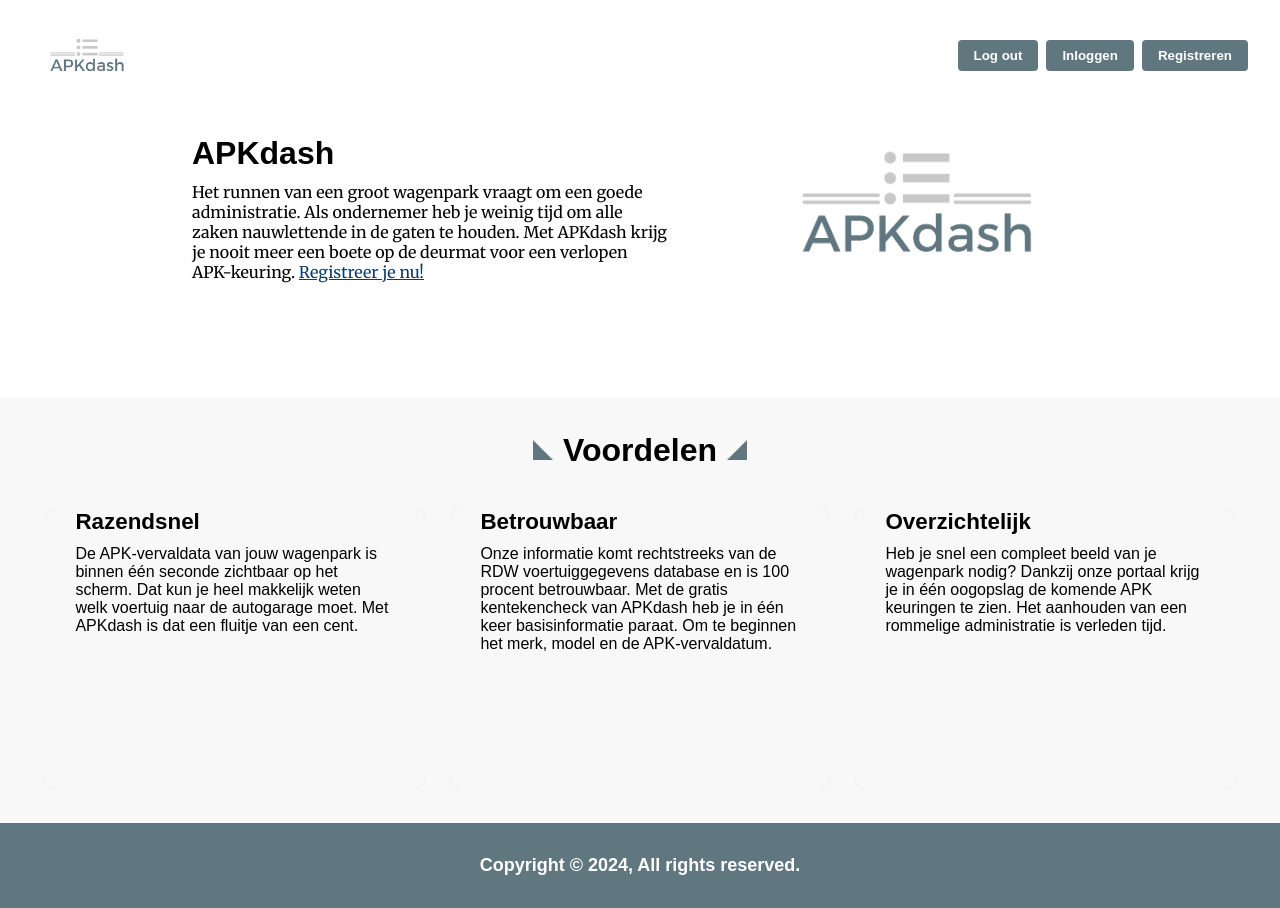
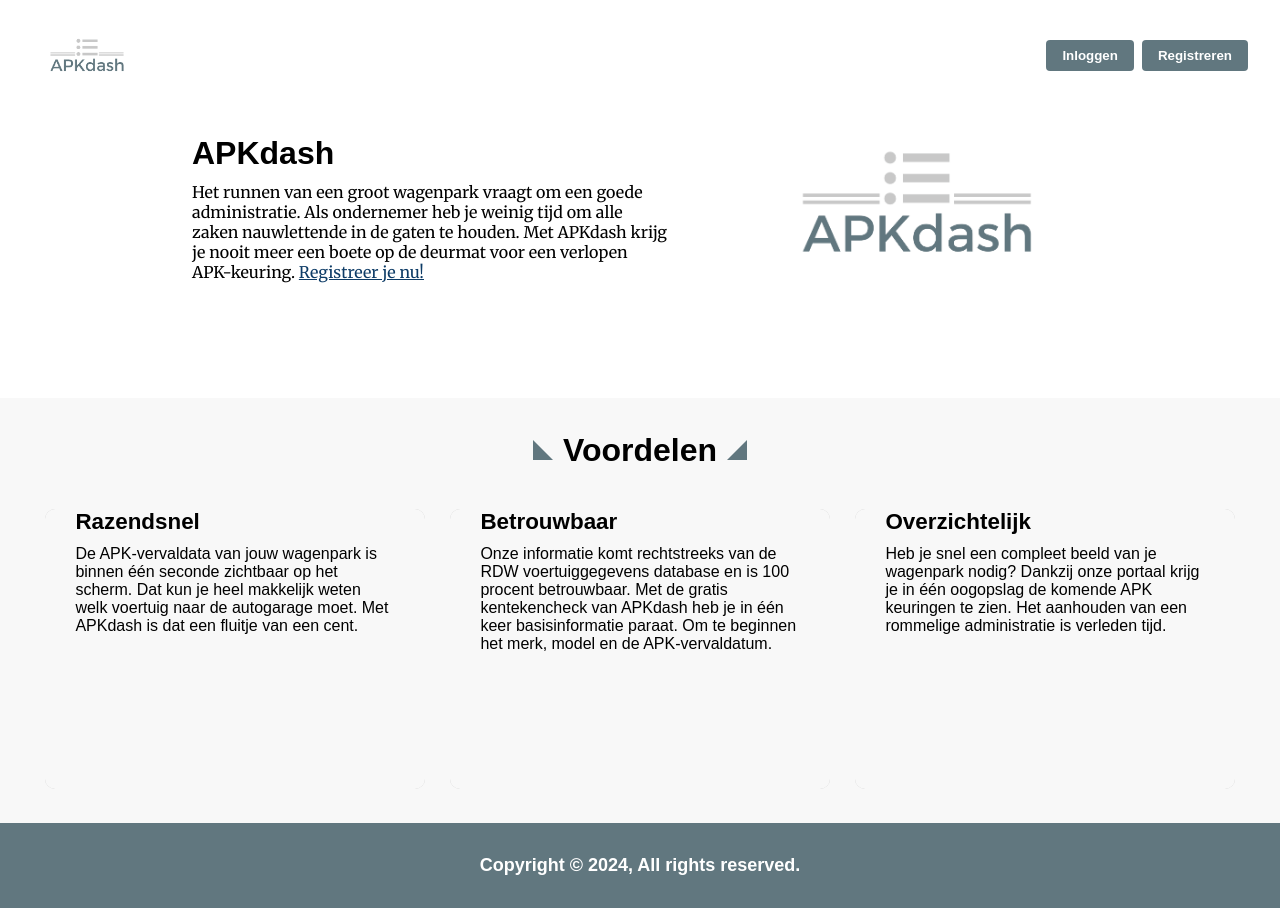
Before and after one commit to AyoubNL/Eindopdracht-Frontend, a React (Vite) app: page / in a window 1280 px wide. Built offline with nearby package versions, Linux system fonts and the light colour scheme.

Commit message:
Added context to Navbar

```diff
--- a/src/components/navbar/NavBar.jsx
+++ b/src/components/navbar/NavBar.jsx
@@ -1,9 +1,12 @@
 import './Navbar.css'
 import icon from '../../assets/logo-color.png'
 import {Link, useNavigate} from "react-router-dom";
+import {useContext} from "react";
+import {AuthContext} from "../../context/AuthContext.jsx";
 
 function NavBar() {
     const navigate = useNavigate()
+    const {isAuth, logout} = useContext(AuthContext)
 
     return (
         <nav>
@@ -17,20 +20,28 @@
             </Link>
 
             <div>
-                <button
-                    type="button"
-                    // onClick={logout}
-                >Log out</button>
+                {isAuth.isAuth ?
 
                     <button
                         type="button"
+                        onClick={logout}
+                    >Log out</button>
+
+                    :
+                    <div>
+                        <button
+                            type="button"
                             onClick={() => navigate('/signin')}
-                >Inloggen</button>
+                        >Inloggen
+                        </button>
 
                         <button
                             type="button"
                             onClick={() => navigate('/signup')}
-                >Registreren</button>
+                        >Registreren
+                        </button>
+                    </div>
+                }
                     </div>
                     </nav>
                     );
```
Lines whose indentation alone changed are shown as unchanged.
